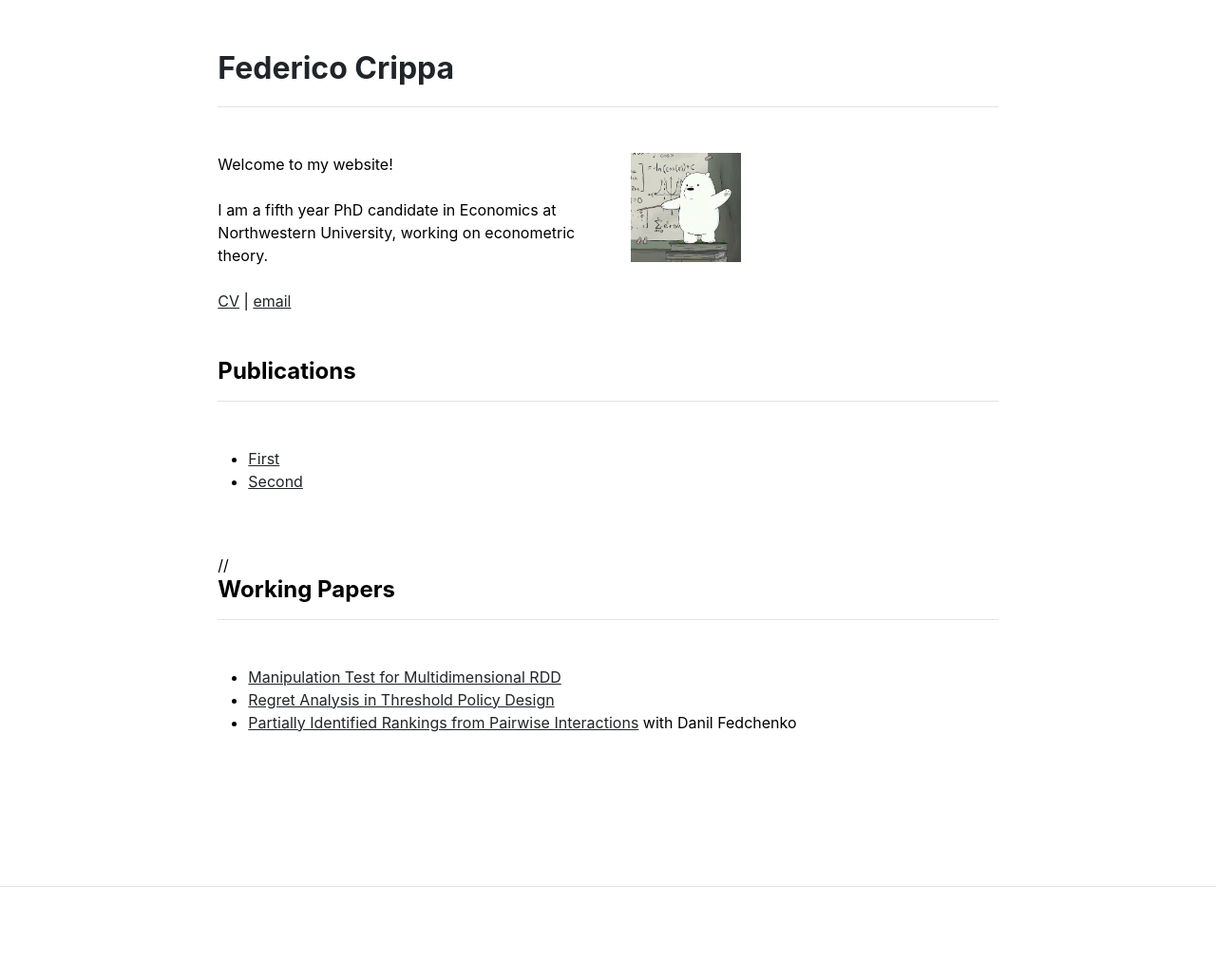
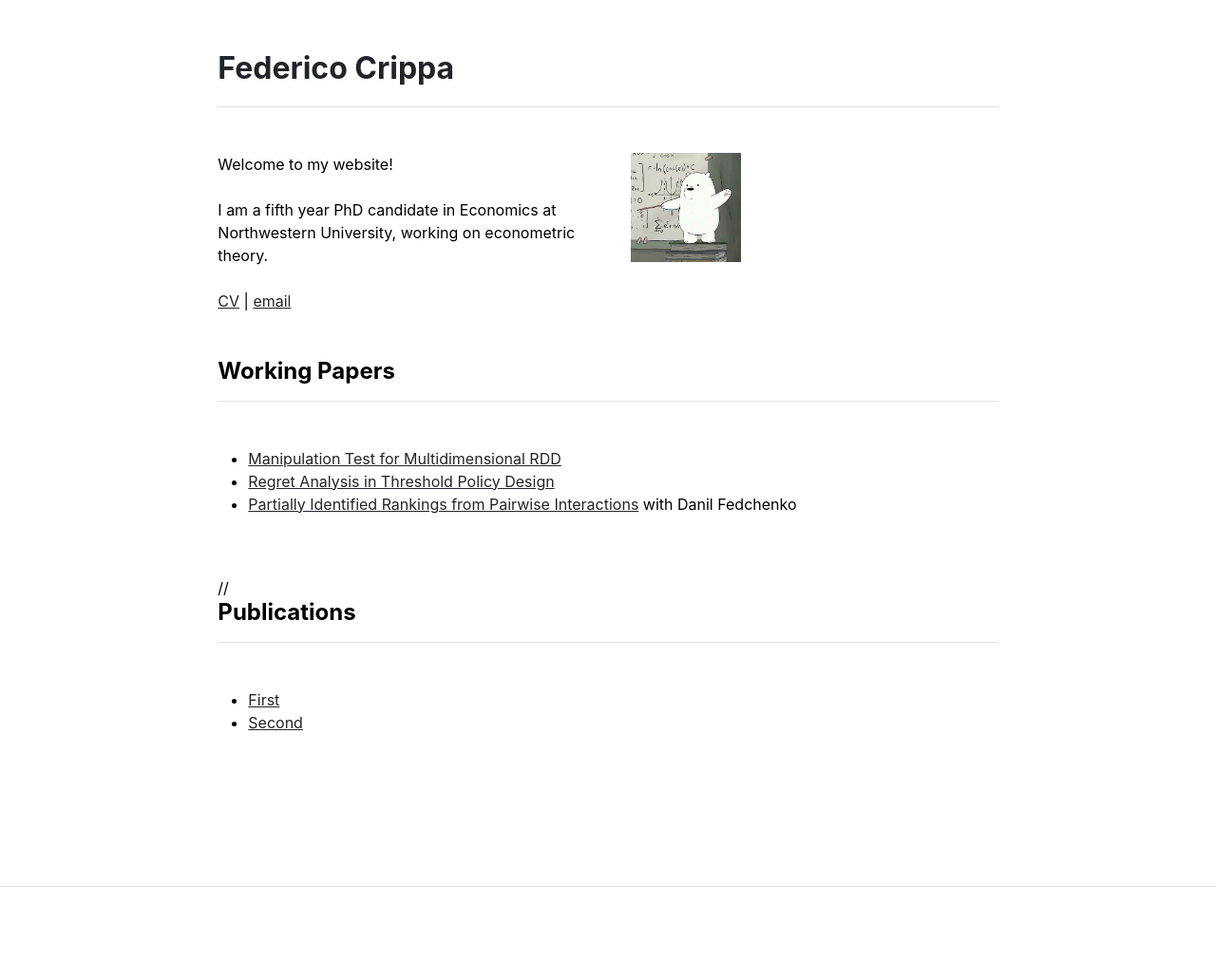
Before and after one commit to fedecrp/fedecrp.github.io, a Jekyll site: the page built from index.md, in a window 1280 px wide. Shown: the whole page at 95% size. Built offline with Jekyll 4.4.1, drawn with Linux system fonts in a browser that asks for light colours.

Commit message:
Update home.html

```diff
--- a/_layouts/home.html
+++ b/_layouts/home.html
@@ -16,8 +16,9 @@ layout: default
   </div>
 </div>
 
+{% include working_papers.html %}
+//
 {% include publications.html %}
-//
-{% include working_papers.html %}
+
 <!--
 {% include work_in_progress.html %}
```
